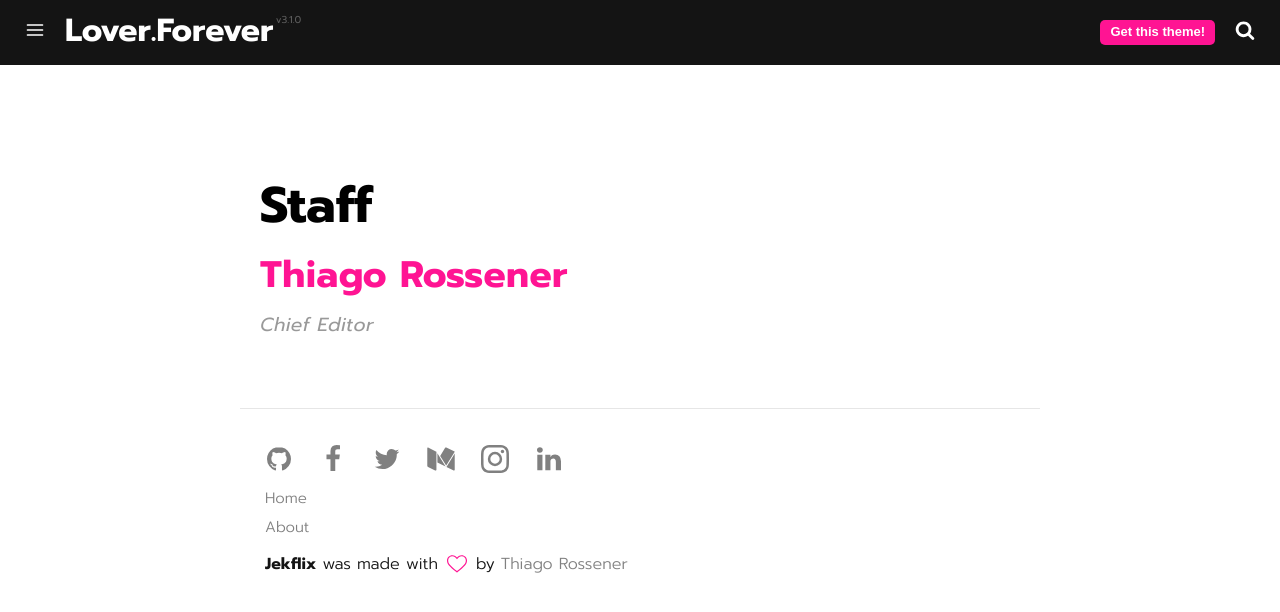
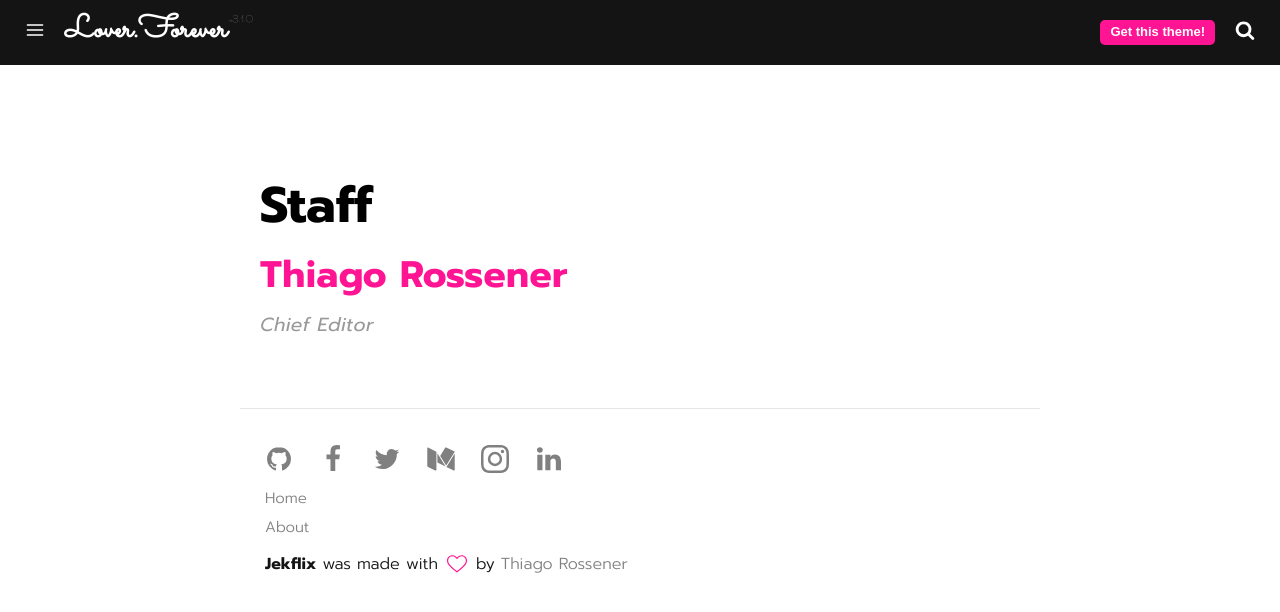
Before and after one commit to sdeehub/lover.forever, a Jekyll site: the page built from staff.html, in a window 1280 px wide. Shown: the top 612 px of the page. Built offline with Jekyll 4.4.1, drawn with Linux system fonts in a browser that asks for light colours; a script that is not in the unit is left out.

Commit message:
logo font

```diff
--- a/_includes/head.html
+++ b/_includes/head.html
@@ -84,6 +84,7 @@
     <link href="https://fonts.googleapis.com/css?family=Titillium+Web:300,400,700" rel="stylesheet">
     <link href="https://fonts.googleapis.com/css2?family=Athiti:wght@300;400;700&display=swap" rel="stylesheet">
     <link href="https://fonts.googleapis.com/css2?family=Prompt:ital,wght@0,300;0,400;0,700;1,300;1,400;1,700&display=swap" rel="stylesheet">
+    <link href="https://fonts.googleapis.com/css2?family=Sacramento&display=swap" rel="stylesheet">
 
     <link rel="stylesheet" href="{{ '/assets/css/styles.css' | prepend: site.baseurl }}">
     <link rel="canonical" href="{{ url }}">
--- a/_sass/_header.scss
+++ b/_sass/_header.scss
@@ -26,6 +26,7 @@
       display: block;
       color: $accentDark;
       text-decoration: none;
+      font-family: 'Sacramento', cursive;
       font-size: rem(32px);
       position: relative;
       outline: 0;
```
